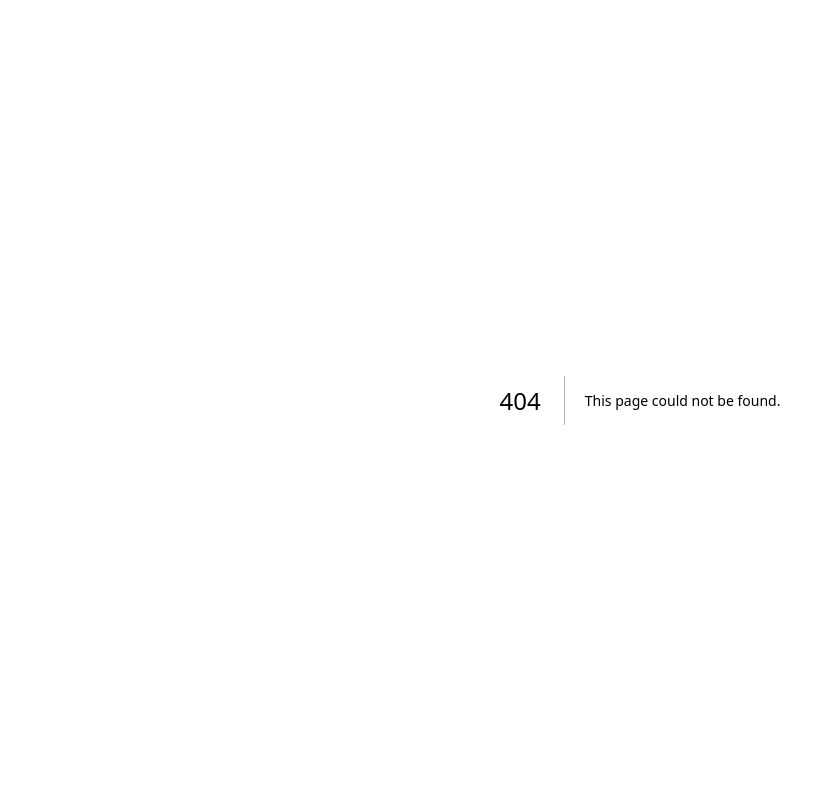
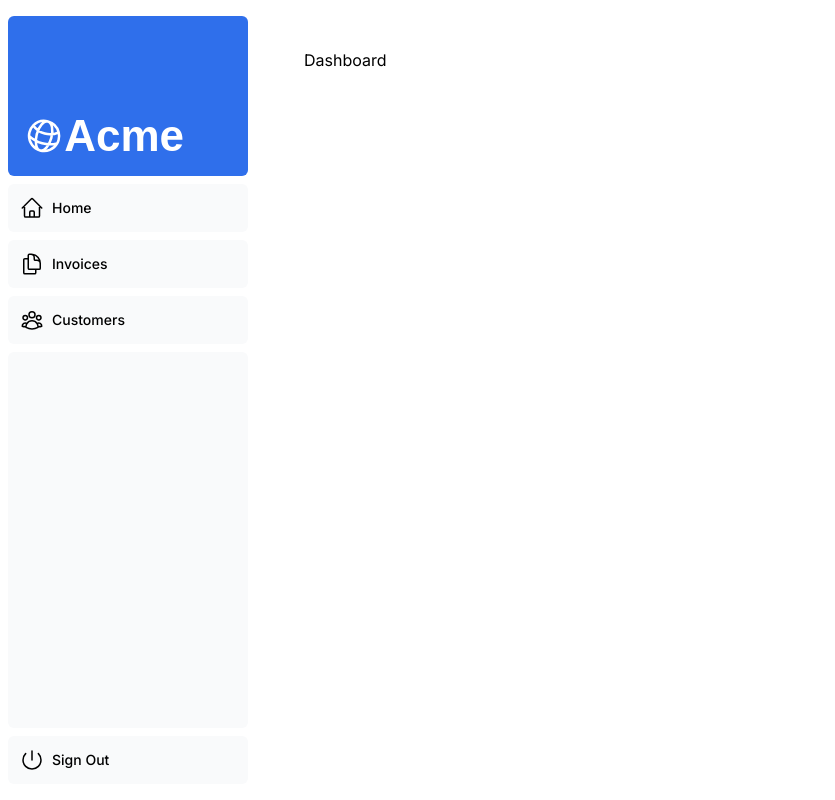
Before and after one commit to KumarWayadande/nextjs-dashboard, a Next.js app: page /dashboard in a window 1280 px wide. Before the commit this address had no page. Shown: the whole page, without its empty margins (0-835 px from the left). Built offline with nearby package versions, Linux system fonts and the light colour scheme; a web font is replaced by a local one.

Commit message:
new file:   app/dashboard/page.tsx

```diff
--- /dev/null
+++ b/app/dashboard/page.tsx
@@ -0,0 +1,5 @@
+function Dashboard() {
+  return <div>Dashboard</div>;
+}
+
+export default Dashboard;
```
